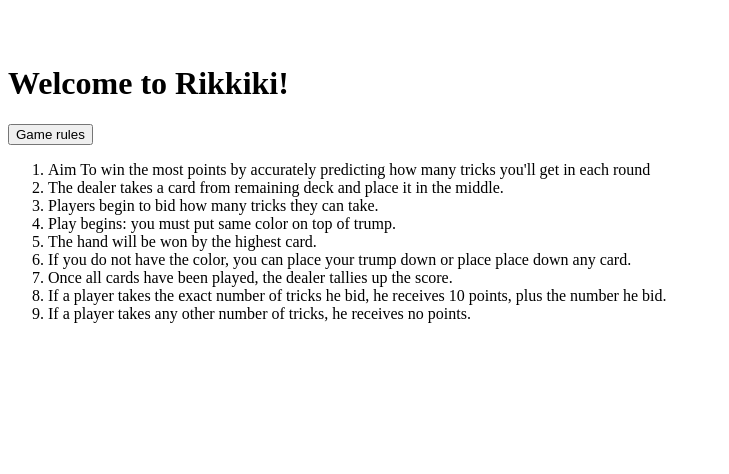
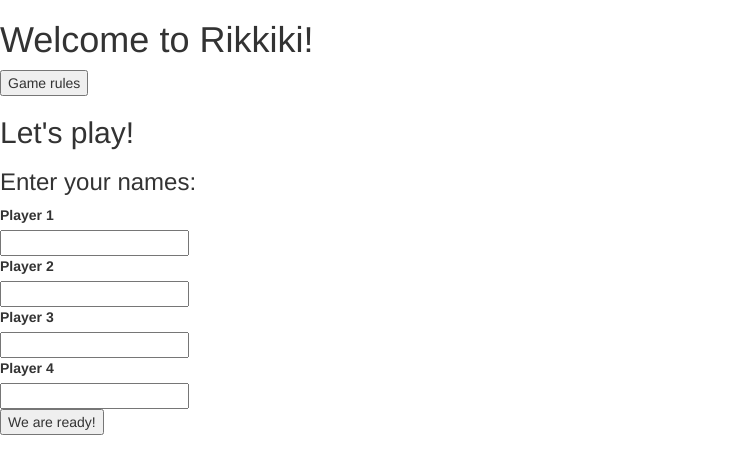
Before and after one commit to szucsnikolett/Rikiki, a Flask app: page / in a window 1280 px wide. Shown: the top 474 px of the page, without its empty margins (0-729 px from the left). Run offline with Flask 2, Linux system fonts and the light colour scheme; some libraries are stand-ins or nearby versions.

Commit message:
Create Welcome page

```diff
--- a/server.py
+++ b/server.py
@@ -6,6 +6,15 @@ app = Flask(__name__)
 
 @app.route('/')
 def route_index():
+    return render_template('welcome.html')
+
+
+@app.route('/play')
+def route_play():
+    player1 = request.args.get('player1')
+    player2 = request.args.get('player2')
+    player3 = request.args.get('player3')
+    player4 = request.args.get('player4')
     return render_template('index.html')
 
 
--- a/static/css/cards.css
+++ b/static/css/cards.css
@@ -109,3 +109,7 @@ img.card {
 	position: absolute;
 	width: 90px;
 }
+
+#rules{
+	display: none;
+}
--- a/static/js/main.js
+++ b/static/js/main.js
@@ -11,4 +11,5 @@ function game_rules(){
     })
 }
 
+
 game_rules();
--- a/templates/index.html
+++ b/templates/index.html
@@ -10,6 +10,7 @@
 {% endblock %}
 <body>
 {% block content %}
+
 <div class="player">
      <div class="hand fan">
        <img class='card' src='../static/images/cards/AS.svg'>
@@ -42,23 +43,6 @@
     </div>
 </div>
 
-    <div><h1>Welcome to Rikkiki!</h1>
-        <button id="button">Game rules</button>
-        <div id="rules">
-            <ol>
-                <li>Aim To win the most points by accurately predicting how many tricks you'll get in each round</li>
-                <li>The dealer takes a card from remaining deck and place it in the middle.</li>
-                <li>Players begin to bid how many tricks they can take.</li>
-                <li>Play begins: you must put same color on top of trump.</li>
-                <li>The hand will be won by the highest card.</li>
-                <li>If you do not have the color, you can place your trump down or place place down any card.</li>
-                <li>Once all cards have been played, the dealer tallies up the score.</li>
-                <li> If a player takes the exact number of tricks he bid, he receives 10 points, plus the number he bid.</li>
-                <li>If a player takes any other number of tricks, he receives no points.</li>
-            </ol>
-        </div>
-    </div>
-
 
 {% endblock %}
 </body>
--- a/templates/layout.html
+++ b/templates/layout.html
@@ -4,7 +4,6 @@
     <title>Bootstrap Example</title>
     <meta charset="utf-8">
     <meta name="viewport" content="width=device-width, initial-scale=1">
-    <link rel="stylesheet" href="/static/js/css/main.css"
     <link rel="stylesheet" href="https://maxcdn.bootstrapcdn.com/bootstrap/3.4.0/css/bootstrap.min.css">
     <script src="https://ajax.googleapis.com/ajax/libs/jquery/3.4.1/jquery.min.js"></script>
     <script src="https://maxcdn.bootstrapcdn.com/bootstrap/3.4.0/js/bootstrap.min.js"></script>
--- /dev/null
+++ b/templates/welcome.html
@@ -0,0 +1,41 @@
+
+{% extends 'layout.html' %}
+
+{% block head %}
+   <script src="{{ url_for ('static', filename='js/main.js') }}" type="text/javascript" defer></script>
+{% endblock %}
+
+{% block content %}
+    <div class="welcome"><h1>Welcome to Rikkiki!</h1>
+        <button id="button">Game rules</button>
+        <div id="rules">
+            <ol>
+                <li>Aim To win the most points by accurately predicting how many tricks you'll get in each round</li>
+                <li>The dealer takes a card from remaining deck and place it in the middle.</li>
+                <li>Players begin to bid how many tricks they can take.</li>
+                <li>Play begins: you must put same color on top of trump.</li>
+                <li>The hand will be won by the highest card.</li>
+                <li>If you do not have the color, you can place your trump down or place place down any card.</li>
+                <li>Once all cards have been played, the dealer tallies up the score.</li>
+                <li> If a player takes the exact number of tricks he bid, he receives 10 points, plus the number he bid.</li>
+                <li>If a player takes any other number of tricks, he receives no points.</li>
+            </ol>
+        </div>
+    </div>
+    <div>
+        <h2>Let's play!</h2>
+        <h3>Enter your names:</h3>
+        <form action="/play" method="get" id="player-input">
+            <label for="player1">Player 1</label><br>
+            <input id="player1" name="player1" type="text" required><br>
+             <label for="player2">Player 2</label><br>
+            <input id="player2" name="player2" type="text" required><br>
+             <label for="player3">Player 3</label><br>
+            <input id="player3" name="player3" type="text" required><br>
+             <label for="player4">Player 4</label><br>
+            <input id="player4" name="player4" type="text" required><br>
+            <button type="submit" value="Submit">We are ready!</button>
+        </form>
+    </div>
+
+{% endblock %}
```
